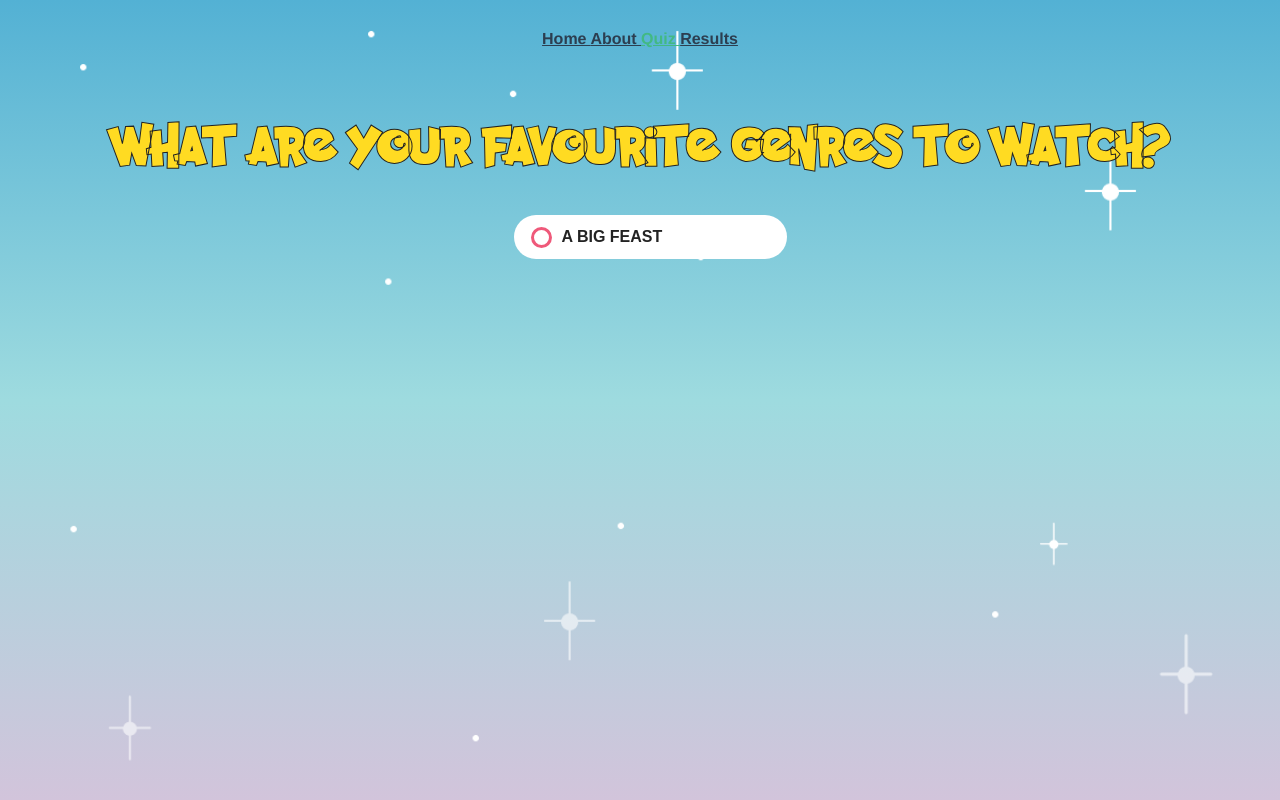
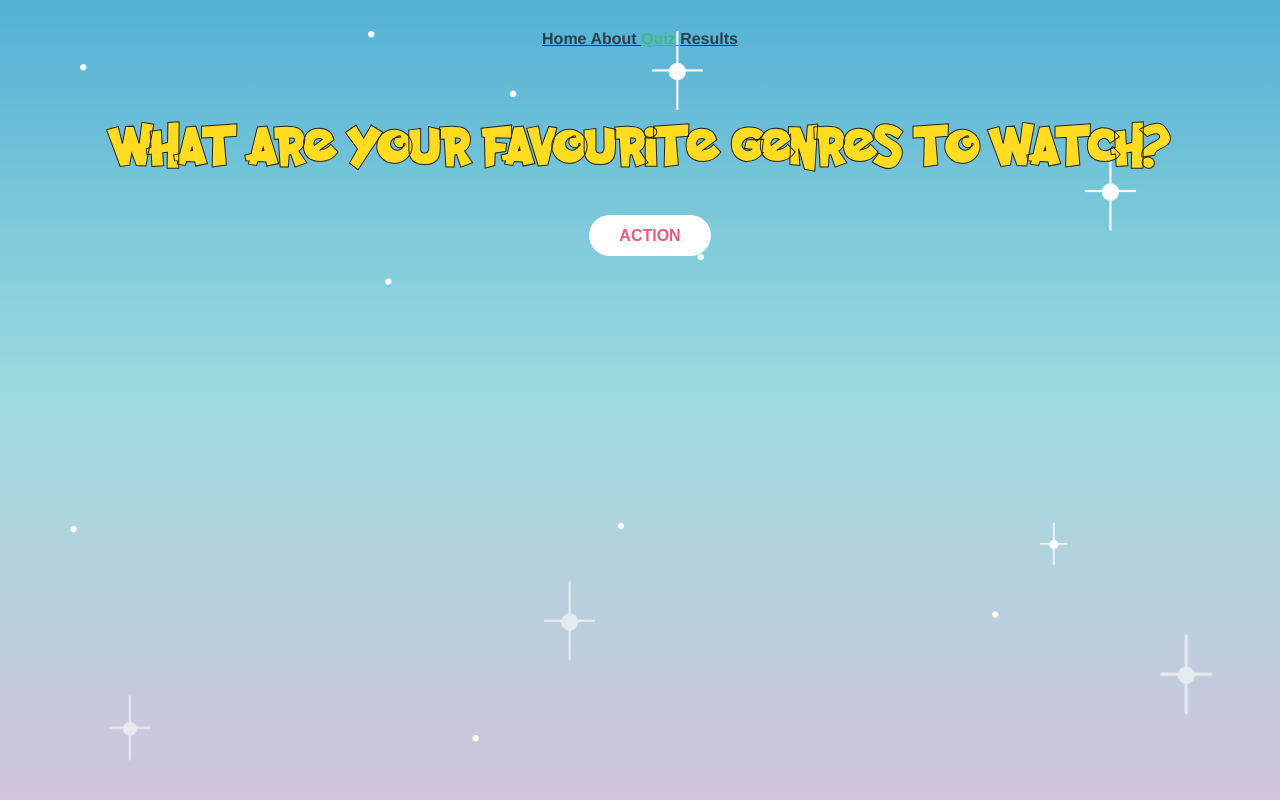
Before and after one commit to builtbybea/breakable-toy, a Vue app: page /quiz/start in a window 1280 px wide. Built offline with nearby package versions, Linux system fonts and the light colour scheme.

Commit message:
chore: Changed text on CustomInput

```diff
--- a/src/views/Quiz.vue
+++ b/src/views/Quiz.vue
@@ -1,7 +1,7 @@
 <template>
   <div class="quiz">
     <Title msg="What Are Your Favourite Genres To Watch?" />
-    <CustomInput text="A Big Feast" type="radio" @get-selected="selectedAnswer" />
+    <CustomInput text="Action" type="checkbox" @get-selected="selectedAnswer" />
   </div>
 </template>
 
```
